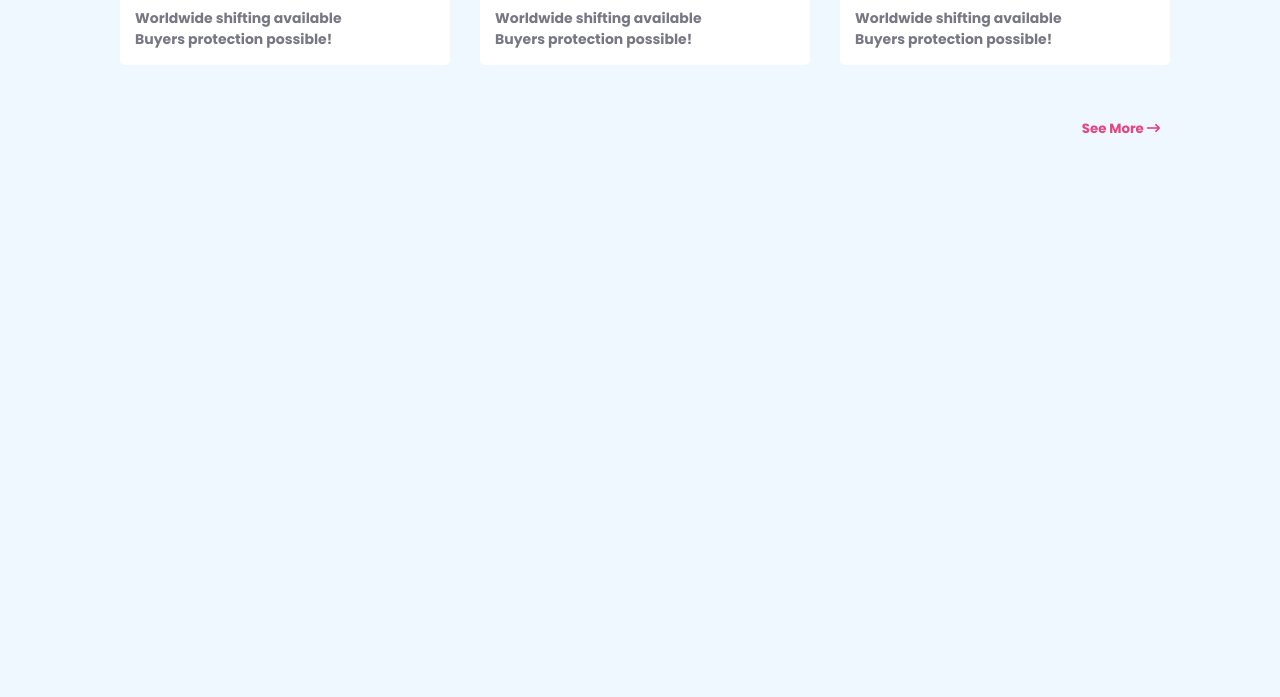
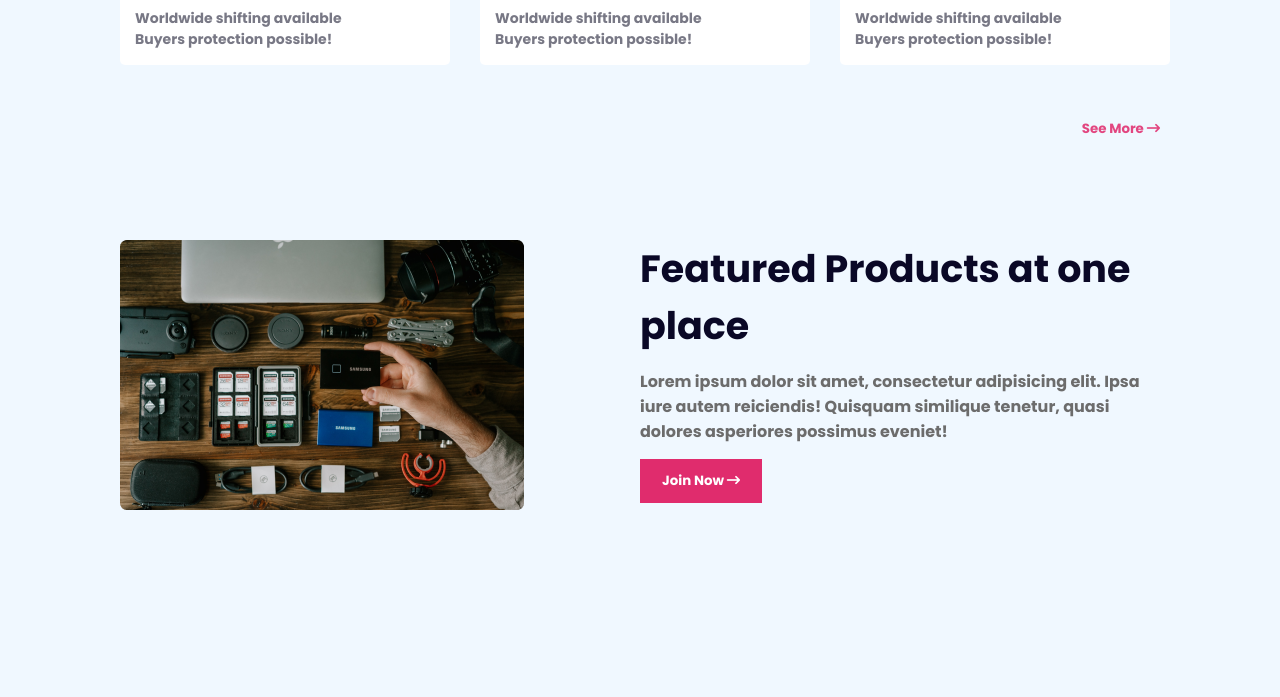
Before and after one commit to dev-maruful/first-ecommerce-website, a PHP site: page / in a window 1280 px wide; the page is wider, and only the part inside the window is pictured. Shown: the part 2656-3353 px from the top of that part. Before the commit the page ends 2790 px from the top of that part, so only its background shows below. Run offline with PHP 8.4, Linux system fonts and the light colour scheme; some libraries are stand-ins or nearby versions.

Commit message:
second section done

```diff
--- a/index.html
+++ b/index.html
@@ -228,6 +228,16 @@
             </button>
         </div>
     </section>
+    <section class="secondary-section">
+        <div class="section-image">
+            <img src="./images/gear.png" alt="">
+        </div>
+        <div class="section-text">
+            <h2 class="section-text-title">Featured Products at one place</h2>
+            <p class="section-text-description">Lorem ipsum dolor sit amet, consectetur adipisicing elit. Ipsa iure autem reiciendis! Quisquam similique tenetur, quasi dolores asperiores possimus eveniet!</p>
+            <button class="third-btn">Join Now <i class="fa-solid fa-arrow-right-long"></i></button>
+        </div>
+    </section>
     </main>
     <!-- main end -->
 
--- a/styles/style.css
+++ b/styles/style.css
@@ -23,6 +23,14 @@ body{
     cursor: pointer;
     text-align: right;
     background: aliceblue;
+}
+.third-btn{
+    background: #E02C6D;
+    color: white;
+    border: 2px solid transparent;
+    /* border-radius: 40px; */
+    padding: 10px 20px;
+    cursor: pointer;
 }
 
 /* header styles */
@@ -146,3 +154,23 @@ body{
     text-align: right;
     margin-top: 50px;
 }
+
+/* secondary section start */
+.secondary-section{
+    display: flex;
+    justify-content: space-between;
+    margin-bottom: 100px;
+}
+.secondary-section > div{
+    flex: 1;
+}
+.secondary-section .section-text-title{
+    font-size: 38px;
+    color: #0A0826;
+    margin-bottom: 15px;
+}
+.secondary-section .section-text-description{
+    font-size: 16px;
+    color: #6C6C6C;
+    margin-bottom: 15px;
+}
```
